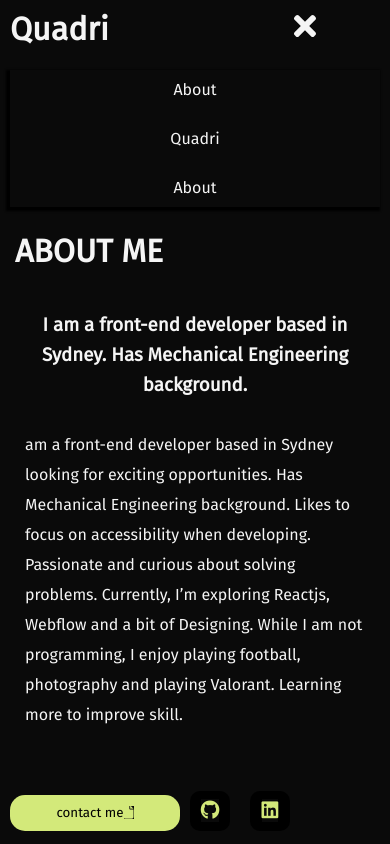
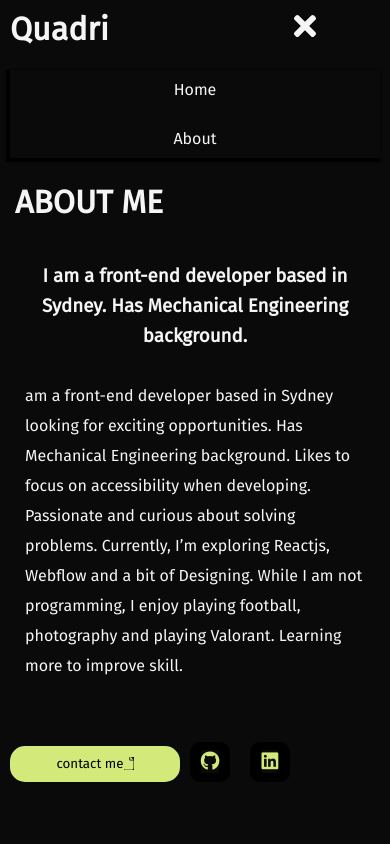
Before and after one commit to GAMSH655/Dev_q, a React (Vite) app: page /About in a window 390 px wide. Both pictures are taken after a click on the button 305 px from the left and 30 px from the top of the page. Shown: the top 844 px of the page. Built offline with nearby package versions, Linux system fonts and the light colour scheme.

Commit message:
working int the about component

```diff
--- a/src/Components/About.css
+++ b/src/Components/About.css
@@ -4,5 +4,11 @@
     align-items: center;
 }
 .portImg{
-    width: 100%;
+    padding: 20px;
+     border-radius: 5rem;
 }
+@media only screen and (max-width:768px) {
+    .portImg{
+      width: 100%;
+    }
+}
--- a/src/Components/Header.jsx
+++ b/src/Components/Header.jsx
@@ -30,9 +30,8 @@ const Header= () => {
          {
            openBtn && (
             <div className="mobLinkCont">
-            <a href="#" className="mobniLink">about</a>
-            <a href="#"  className="mobniLink">quadri</a>
-            <a href="#" className="mobniLink">about</a>
+            <NavLink to="/" className="mobniLink">home</NavLink>
+            <NavLink to="about" className="mobniLink">about</NavLink>
         </div>
            )
          }
--- a/src/Pages/About.jsx
+++ b/src/Pages/About.jsx
@@ -1,6 +1,6 @@
 import React from 'react'
 import Header from '../Components/Header'
-import PortImg from "../assets/prog.png"
+import PortImg from "../assets/me.png"
 import '../Components/About.css'
 const About = () => {
   return (
```
Also changed, not shown: src/assets/WhatsApp Image 2024-05-01 at 11.37.30 PM.jpeg (added), src/assets/me.png (added).
